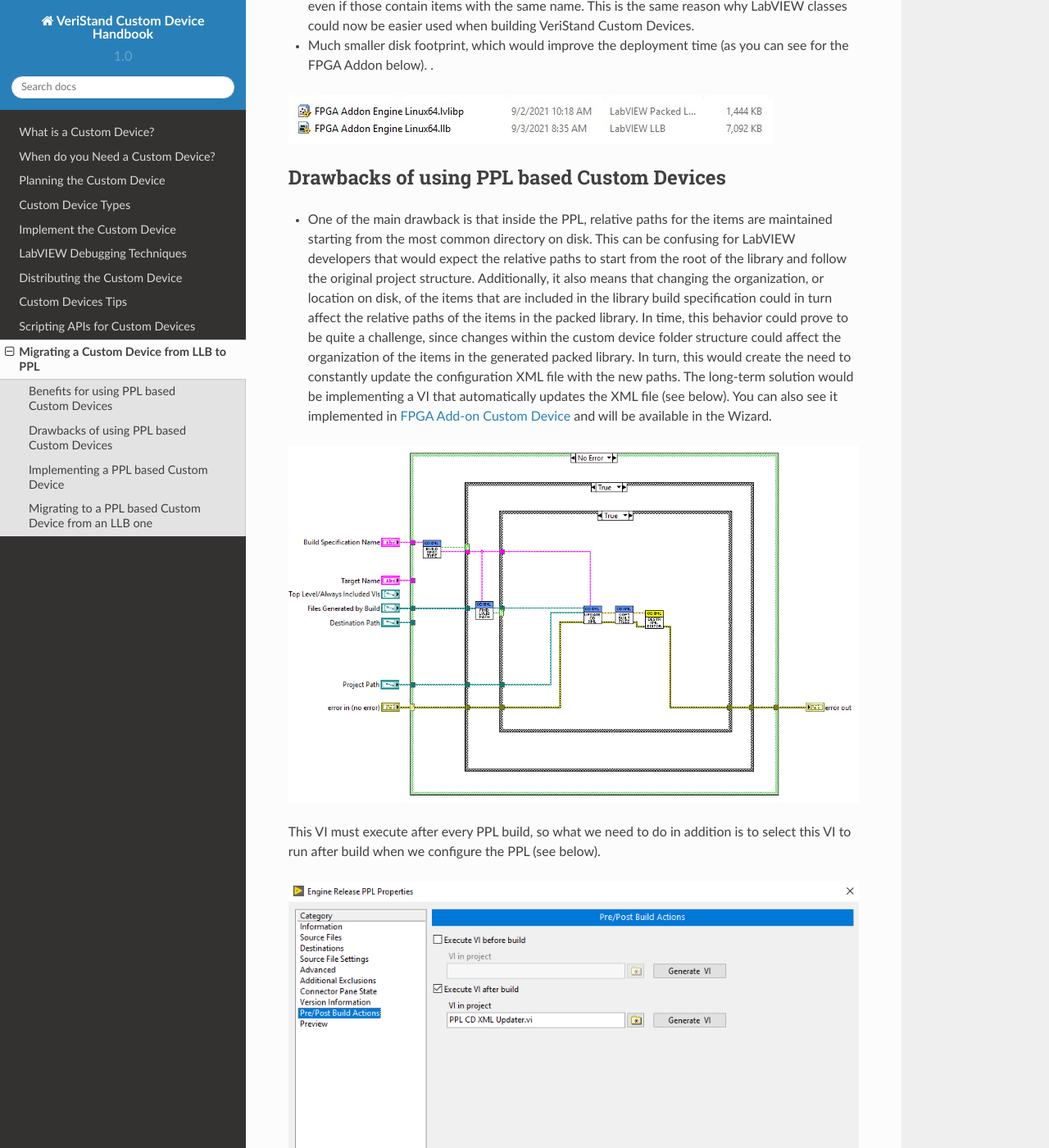
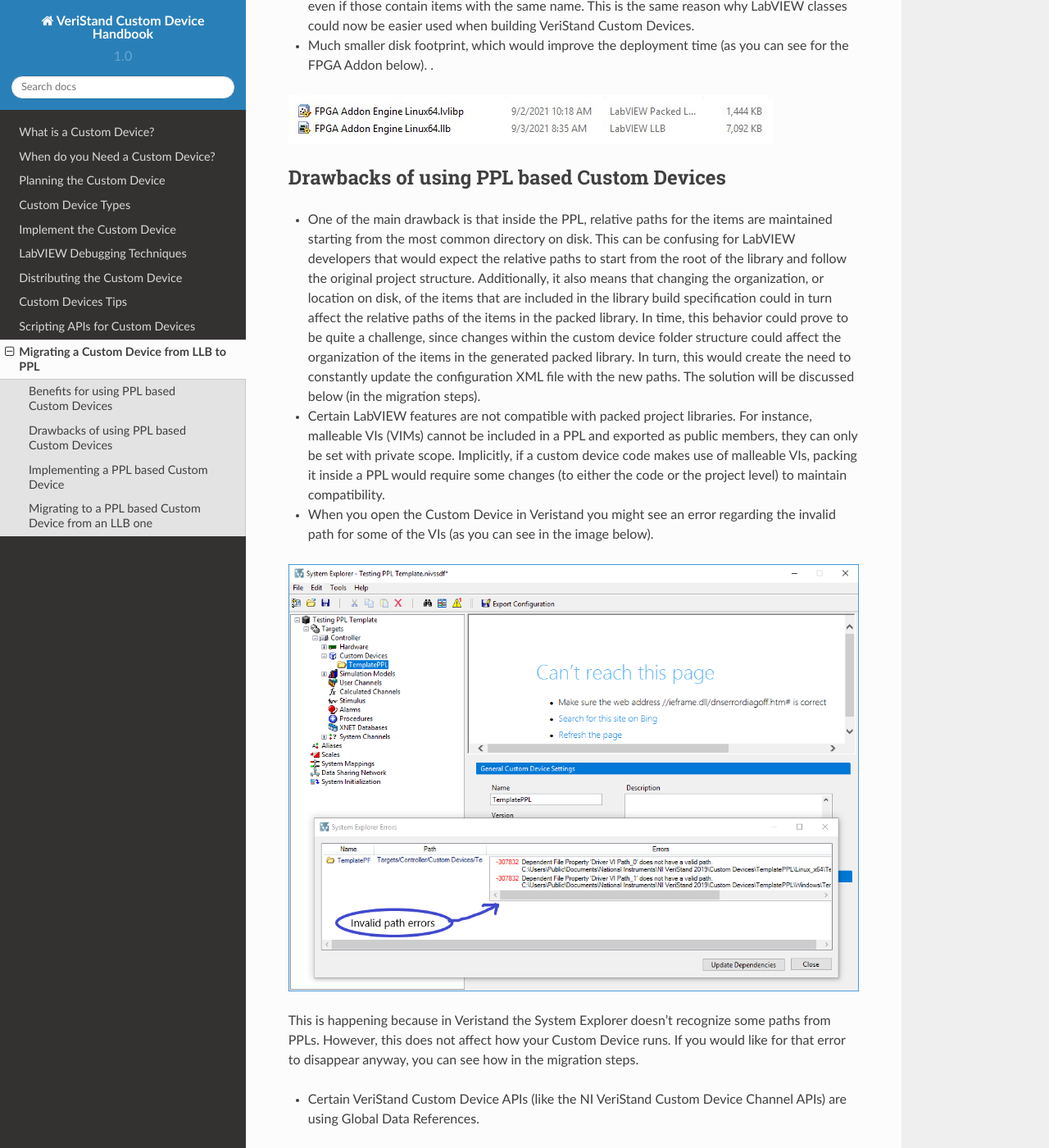
Before and after one commit to ni/niveristand-custom-device-handbook, a Sphinx documentation site: the page built from docs/Migrating_LLB_to_a_PPL_based_Custom_Device.md, in a window 1280 px wide and 1400 px high, scrolled down 820 px. Shown: the whole window at 82% size. Built offline with Sphinx 7.4.7 and the Read the Docs theme 2.0.0, drawn with Linux system fonts in a browser that asks for light colours; pages that are not in the unit, such as notebooks, are missing from menus; some of the changed text lies outside the part shown.

Commit message:
Drawbacks changes

```diff
--- a/docs/Migrating_LLB_to_a_PPL_based_Custom_Device.md
+++ b/docs/Migrating_LLB_to_a_PPL_based_Custom_Device.md
@@ -16,13 +16,7 @@
 ![](images/Disk_Footprint.jpg)
 ### Drawbacks of using PPL based Custom Devices
 
-* One of the main drawback is that inside the PPL, relative paths for the items are maintained starting from the most common directory on disk. This can be confusing for LabVIEW developers that would expect the relative paths to start from the root of the library and follow the original project structure. Additionally, it also means that changing the organization, or location on disk, of the items that are included in the library build specification could in turn affect the relative paths of the items in the packed library. In time, this behavior could prove to be quite a challenge, since changes within the custom device folder structure could affect the organization of the items in the generated packed library. In turn, this would create the need to constantly update the configuration XML file with the new paths. The long-term solution would be implementing a VI that automatically updates the XML file (see below). You can also see it implemented in [FPGA Add-on Custom Device](https://github.com/ni/niveristand-fpga-addon-custom-device) and will be available in the Wizard.
-
-![](images/XML_updater.PNG)
-
-This VI must execute after every PPL build, so what we need to do in addition is to select this VI to run after build when we configure the PPL (see below).
-
-![](images/Execute_XML_updater.PNG)
+* One of the main drawback is that inside the PPL, relative paths for the items are maintained starting from the most common directory on disk. This can be confusing for LabVIEW developers that would expect the relative paths to start from the root of the library and follow the original project structure. Additionally, it also means that changing the organization, or location on disk, of the items that are included in the library build specification could in turn affect the relative paths of the items in the packed library. In time, this behavior could prove to be quite a challenge, since changes within the custom device folder structure could affect the organization of the items in the generated packed library. In turn, this would create the need to constantly update the configuration XML file with the new paths. The solution will be discussed below (in the migration steps).
 
 * Certain LabVIEW features are not compatible with packed project libraries. For instance, malleable VIs (VIMs) cannot be included in a PPL and exported as public members, they can only be set with private scope. Implicitly, if a custom device code makes use of malleable VIs, packing it inside a PPL would require some changes (to either the code or the project level) to maintain compatibility.
 
@@ -30,11 +24,7 @@
 
 ![](images/VeriStand_Path_Error.png)
 
-This is happening because Veristand Engine is not completly compatible with PPLs, and it doesn't recognize some paths from PPLs. However, this does not affect how your Custom Device runs. The solution would be to change the code of the **Initialization** VI and **Action on Compile** VI (as tou can see below).A good example (where you can see the exact structure of the VI) is implemented on [FPGA Add-on Custom Device](https://github.com/ni/niveristand-fpga-addon-custom-device) and will be available in the Wizard.
-
-![](images/Initialization_Change.png)
-
-![](images/Action_on_Compile.png)
+This is happening because in Veristand the System Explorer doesn't recognize some paths from PPLs. However, this does not affect how your Custom Device runs. If you would like for that error to disappear anyway, you can see how in the migration steps.
 
 * Certain VeriStand Custom Device APIs (like the NI VeriStand Custom Device Channel APIs) are using Global Data References.
 
@@ -43,7 +33,25 @@
 For creating a new packed project library based Custom Device you can start from a Custom Device template project. You can choose one for your application from the [VeriStand Custom Device Wizard](https://github.com/ni/niveristand-custom-device-wizard/releases).
 ### Migrating to a PPL based Custom Device from an LLB one
 
-1. Changes regarding global data references
+1. Changes regarding the relative paths
+
+First, we will talk about the long-term solution for the problem with relative paths, metioned earlier. This would be solved by implementing a VI that automatically updates the XML file (see below). You can also see it implemented in [FPGA Add-on Custom Device](https://github.com/ni/niveristand-fpga-addon-custom-device) and will be available in the Wizard.
+
+![](images/XML_updater.PNG)
+
+This VI must execute after every PPL build, so what we need to do in addition is to select this VI to run after build when we configure the PPL (see below).
+
+![](images/Execute_XML_updater.PNG)
+
+2. Optional changes for the VeriStand System Explorer
+
+The solution would be to change the code of the **Initialization** VI and **Action on Compile** VI (as tou can see below).A good example (where you can see the exact structure of the VI) is implemented on [FPGA Add-on Custom Device](https://github.com/ni/niveristand-fpga-addon-custom-device) and will be available in the Wizard.
+
+![](images/Initialization_Change.png)
+
+![](images/Action_on_Compile.png)
+
+3. Changes regarding global data references
 If you use certain VeriStand Custom Device APIs, which is the case for an inline custom device, the first step to migrate an existing Custom Device would include changes regarding how the global data references are initialized.
 For performance reasons, channel values are stored in VeriStand as a single block of data - i.e. as an array of double values. To be able to access a value element corresponding to a given channel, VeriStand is using Global Variables to pass pointer information, from the engine, to the calling APIs. While this works well for custom devices packed in LLBs, the same does not apply for packed project libraries, due to namespacing. Essentially, when compiling a PPL, a separate (namespaced) copy of the global variable is created and included with it. In turn, it cannot be used anymore for data transfer between the VeriStand engine and the running custom device and would result in a runtime error. To be able to mitigate this problem, we need to implement an alternative way to access the values within these global variables.
 The initialization code below needs to be incapsulated within a subVI ("Initialize Global Variables"). It has to be called only once from within the target custom device and, for an Inline type, it would have to be called specifically in the "Read Data from HW" case of the "RT Driver" due to how the VeriStand engine initializes.
```
Also changed, not shown: other parts of docs/Migrating_LLB_to_a_PPL_based_Custom_Device.md (+3 -2 lines).
